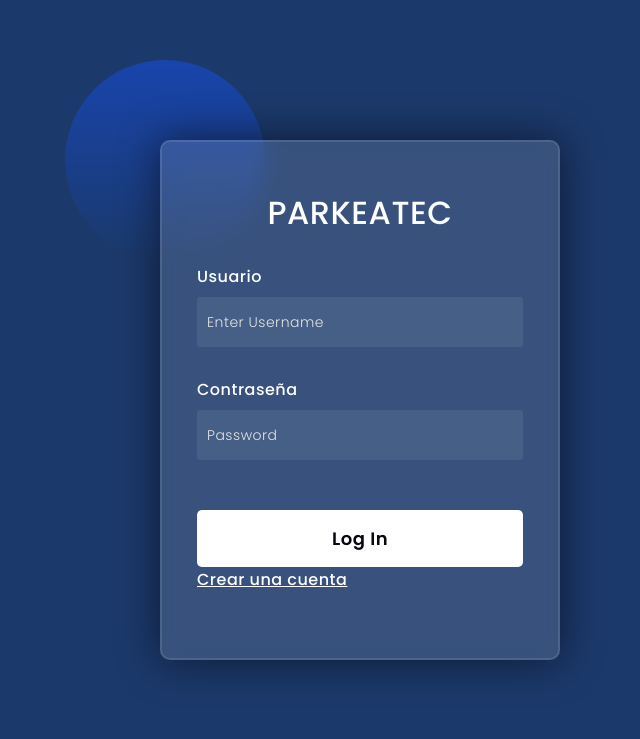
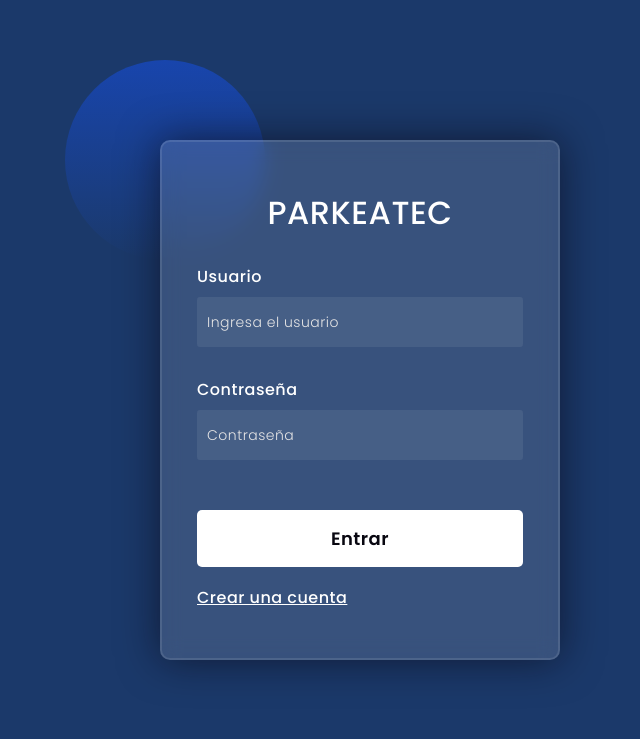
Before and after one commit to IranEme/Parkeatec-APP, a Django app: page /login/ in a window 1280 px wide. Shown: the top 739 px of the page, without its empty margins (280-920 px from the left). Run offline with Django 4.2, Linux system fonts and the light colour scheme.

Commit message:
changue text from login html

```diff
--- a/templates/login.html
+++ b/templates/login.html
@@ -145,17 +145,18 @@ button{
 
         {% csrf_token %}
         <label for="username">Usuario</label>
-        <input type="text" placeholder="Enter Username" id="username" name="username">
+        <input type="text" placeholder="Ingresa el usuario" id="username" name="username">
 
         <label for="password">Contraseña</label>
-        <input type="password" placeholder="Password" id="password" name="pass">
+        <input type="password" placeholder="Contraseña" id="password" name="pass">
 
-        <button type="submit">Log In</button>
+        <button type="submit">Entrar</button>
         <!-- <input type="button" value=""> -->
         <!-- <div class="social">
           <div class="go"><i class="fab fa-google"></i>  Google</div>
           <div class="fb"><i class="fab fa-facebook"></i>  Facebook</div>
         </div> -->
+        <br><br>
         <a href="{% url 'signup' %}" >Crear una cuenta</a>
     </form>
 </body>
```
